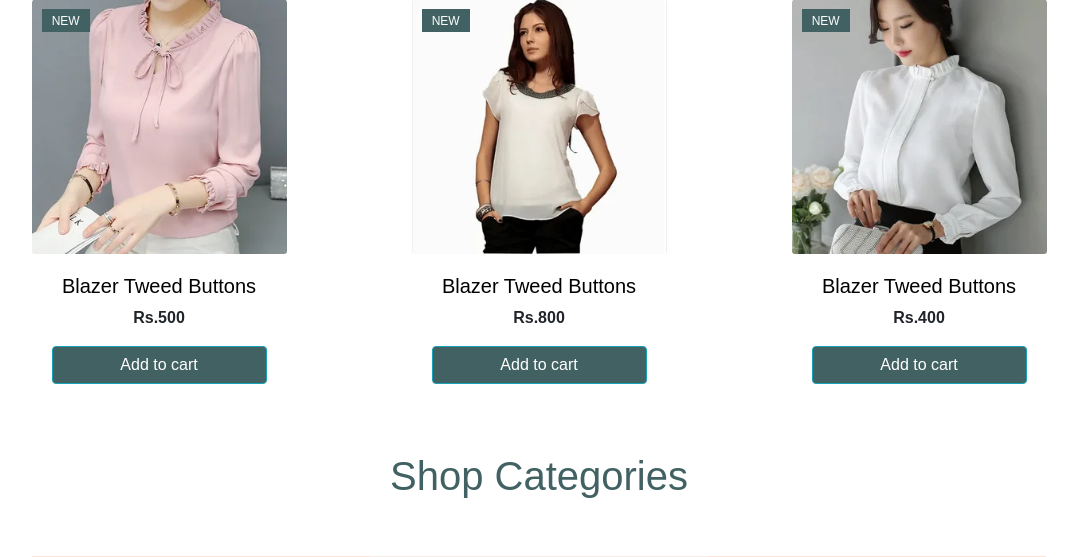
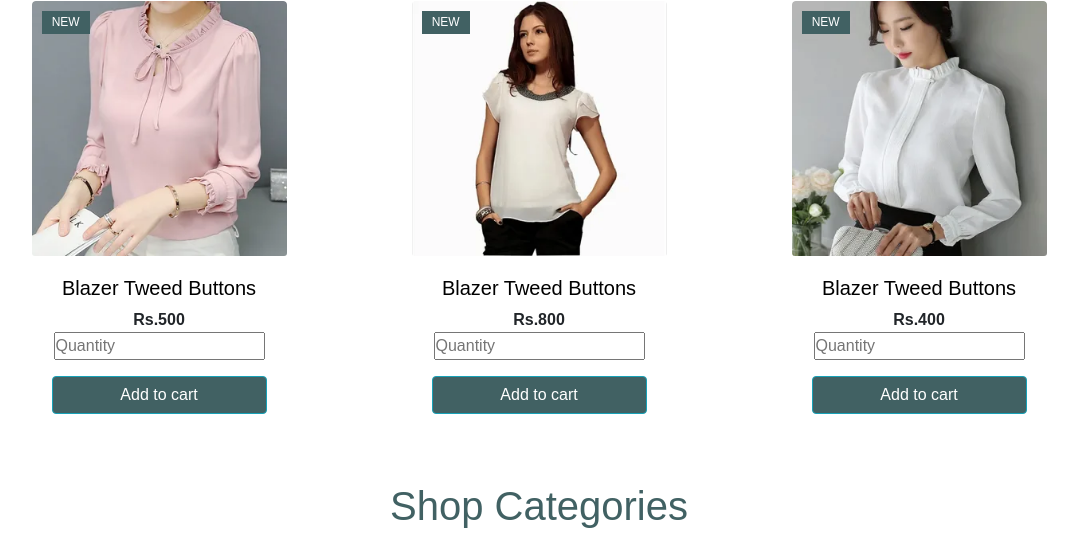
Before and after one commit to erroreyes/Boutique_online_shop, a PHP site: page /home.php in a window 1280 px wide; the page is wider, and only the part inside the window is pictured. Shown: the part 2846-3403 px from the top of that part, without its empty margins (101-1179 px from the left). Run offline with PHP 8.4, Linux system fonts and the light colour scheme; data that the repository does not hold is empty.

Commit message:
add some file with changes

```diff
--- a/Views/cart.php
+++ b/Views/cart.php
@@ -36,8 +36,9 @@
                 <tr>
                     <?php
                     // remove
+
                     if (isset($_POST['remove'])) {
-                        foreach ($_SESSION['cart'] as $key => $value) {
+                            foreach ($_SESSION['cart'] as $key => $value) {
                             if ($value['proname'] === $_POST['item']) {
                                 unset($_SESSION['cart'][$key]);
                                 $_SESSION['cart'] = array_values($_SESSION['cart']);
--- a/Views/home.php
+++ b/Views/home.php
@@ -16,13 +16,15 @@ $qrychk = mysqli_query($conn, $qry);
     <link rel="stylesheet" href="../links/bootstrap/js/bootstrap.min.js">
     <!-- <link rel="stylesheet" href="x/https://cdnjs.cloudflare.com/ajax/libs/font-awesome/6.1.2/css/regular.min.css" integrity="sha512-EbT6icebNlvxlD4ECiLvPOVBD0uQdt4pHRg8Gpkfirdu9W8l2rtRZO8rThjqeIK08ubcFeiFKHbek7y+lEbWIQ==" crossorigin="anonymous" referrerpolicy="no-referrer" /> -->
     <style>
-        <?php include "../css/home.css" ?>.bgimg {
+        <?php include "../css/home.css" ?>
+        .bgimg {
             background: linear-gradient(rgba(0, 0, 0, 0.3), rgba(0, 0, 0, 0.3));
-            background-image: url("../img/back1.jpg");
-            background-size: 100% 100%;
+            background-image: url("../img/sea.jpg");
             background-attachment: fixed;
             width: 100%;
             height: 700px;
+            background-size: cover;
+            object-fit: cover;
         }
 
         .card {
@@ -242,9 +244,10 @@ $qrychk = mysqli_query($conn, $qry);
 
                                             <div class="product_price">Rs.300</div>
                                         </div>
-                                        <button class="btn w-100 mt-3" type="submit" name="add_to_cart">Add to cart</button>
-                                        <input type="hidden" name="proname" value="blazer">
-                                        <input type="hidden" name="price" value="300">
+                                        <input type="hidden" name="proname" value="blazer2">
+                                        <input type="hidden" name="price" value="500">
+                                        <input type="number" name="quantity"  placeholder="Quantity">
+                                        <button class="btn btn-info w-100 mt-3" type="submit" name="adding_cart">Add to cart</button>
                                     </div>
                                 </a>
                             </div>
@@ -266,9 +269,10 @@ $qrychk = mysqli_query($conn, $qry);
 
                                             <div class="product_price">Rs.500</div>
                                         </div>
-                                        <button class="btn btn-info w-100 mt-3" type="submit" name="add_to_cart">Add to cart</button>
-                                        <input type="hidden" name="proname" value="blazer1">
+                                        <input type="hidden" name="proname" value="blazer2">
                                         <input type="hidden" name="price" value="500">
+                                        <input type="number" name="quantity"  placeholder="Quantity">
+                                        <button class="btn btn-info w-100 mt-3" type="submit" name="adding_cart">Add to cart</button>
                                     </div>
                                 </a>
                             </div>
@@ -286,9 +290,10 @@ $qrychk = mysqli_query($conn, $qry);
 
                                             <div class="product_price">Rs.800</div>
                                         </div>
-                                        <button class="btn btn-info w-100 mt-3" type="submit" name="add_to_cart">Add to cart</button>
-                                        <input type="hidden" name="proname" value="blazer3">
-                                        <input type="hidden" name="price" value="800">
+                                        <input type="hidden" name="proname" value="blazer2">
+                                        <input type="hidden" name="price" value="500">
+                                        <input type="number" name="quantity"  placeholder="Quantity">
+                                        <button class="btn btn-info w-100 mt-3" type="submit" name="adding_cart">Add to cart</button>
                                     </div>
                                 </a>
                             </div>
@@ -306,9 +311,10 @@ $qrychk = mysqli_query($conn, $qry);
 
                                             <div class="product_price">Rs.400</div>
                                         </div>
-                                        <button class="btn btn-info w-100 mt-3" type="submit" name="add_to_cart">Add to cart</button>
-                                        <input type="hidden" name="proname" value="blazer4">
-                                        <input type="hidden" name="price" value="400">
+                                        <input type="hidden" name="proname" value="blazer2">
+                                        <input type="hidden" name="price" value="500">
+                                        <input type="number" name="quantity"  placeholder="Quantity">
+                                        <button class="btn btn-info w-100 mt-3" type="submit" name="adding_cart">Add to cart</button>
                                     </div>
                                 </a>
                             </div>
@@ -391,13 +397,6 @@ $qrychk = mysqli_query($conn, $qry);
                                     <div class="card-body">
                                         <div class="product_item_text">
                                             <h6><a href="#">Blazer Tweed Buttons</a></h6>
-                                            <div class="rating">
-                                                <i class="fas fa-star"></i>
-                                                <i class="fas fa-star"></i>
-                                                <i class="fas fa-star"></i>
-                                                <i class="fas fa-star"></i>
-                                                <i class="fas fa-star"></i>
-                                            </div>
                                             <div class="product_price">$ 69.00</div>
                                         </div>
                                     </div>
--- a/Views/signUp.php
+++ b/Views/signUp.php
@@ -12,8 +12,8 @@ if (isset($_POST['submit'])) {
                 state varchar(40),
                 dob date,
                 mobile bigint,
-                image longblob,
-                address varchar(255)
+                image longblob
+                -- address varchar(255)
             )";
     }
     $alpha = '/^[A-Za-z]$/';
--- a/css/shop.css
+++ b/css/shop.css
@@ -8,7 +8,7 @@
 }
 
 .headtext h1{
-    padding-top: 20%;
+    padding-top: 30%;
     font-weight: lighter;
     font-size:70px;
     color:white;
```
Also changed, not shown: Views/about.php (+24 -2 lines), img/bubble.jpg (added), img/center.jpg (added), img/center2.jpg (added), img/girl.jpg (added), 1 other file.
